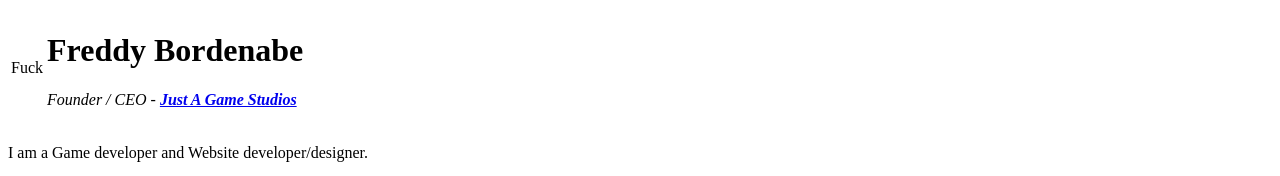
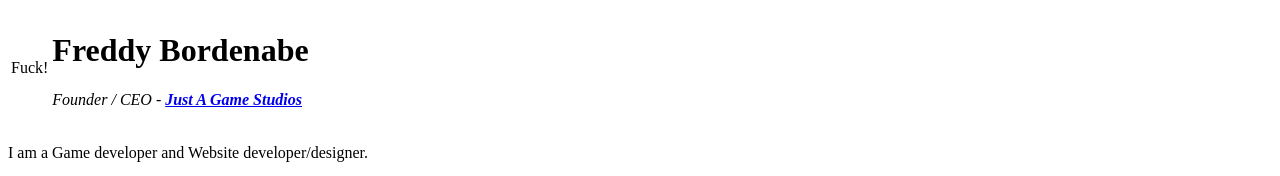
Before and after one commit to Freddybnj/cv, a plain HTML site: page index.html in a window 1280 px wide. Shown: the top 176 px of the page. Drawn offline with Linux system fonts and the light colour scheme.

Commit message:
Update index.html

```diff
--- a/index.html
+++ b/index.html
@@ -7,7 +7,7 @@
 <body>
   <table>
     <tr>
-      <td>Fuck</td>
+      <td>Fuck!</td>
       <td>
         <h1>Freddy Bordenabe</h1>
         <p><em>Founder / CEO - <b><a href="http://www.justagamestudios.com">Just A Game Studios</a></b></em></p>
```
